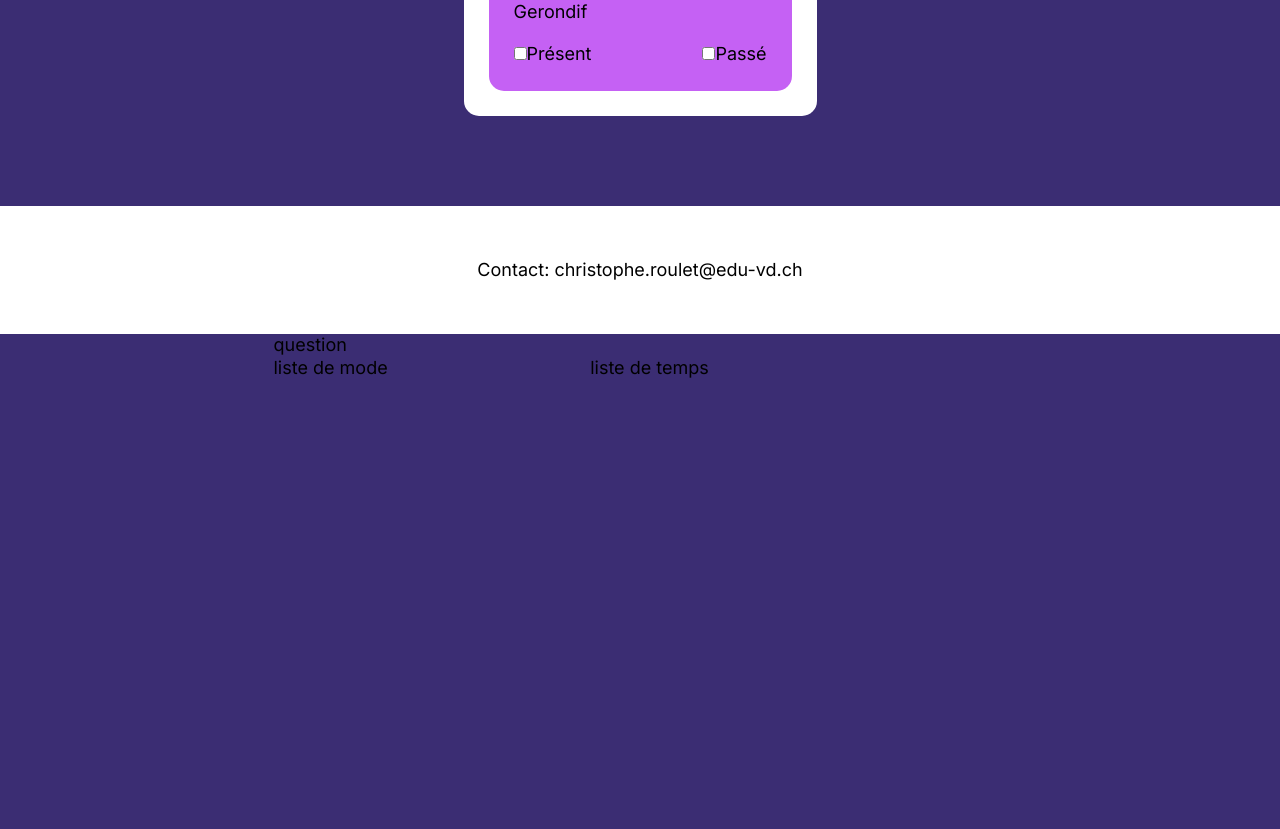
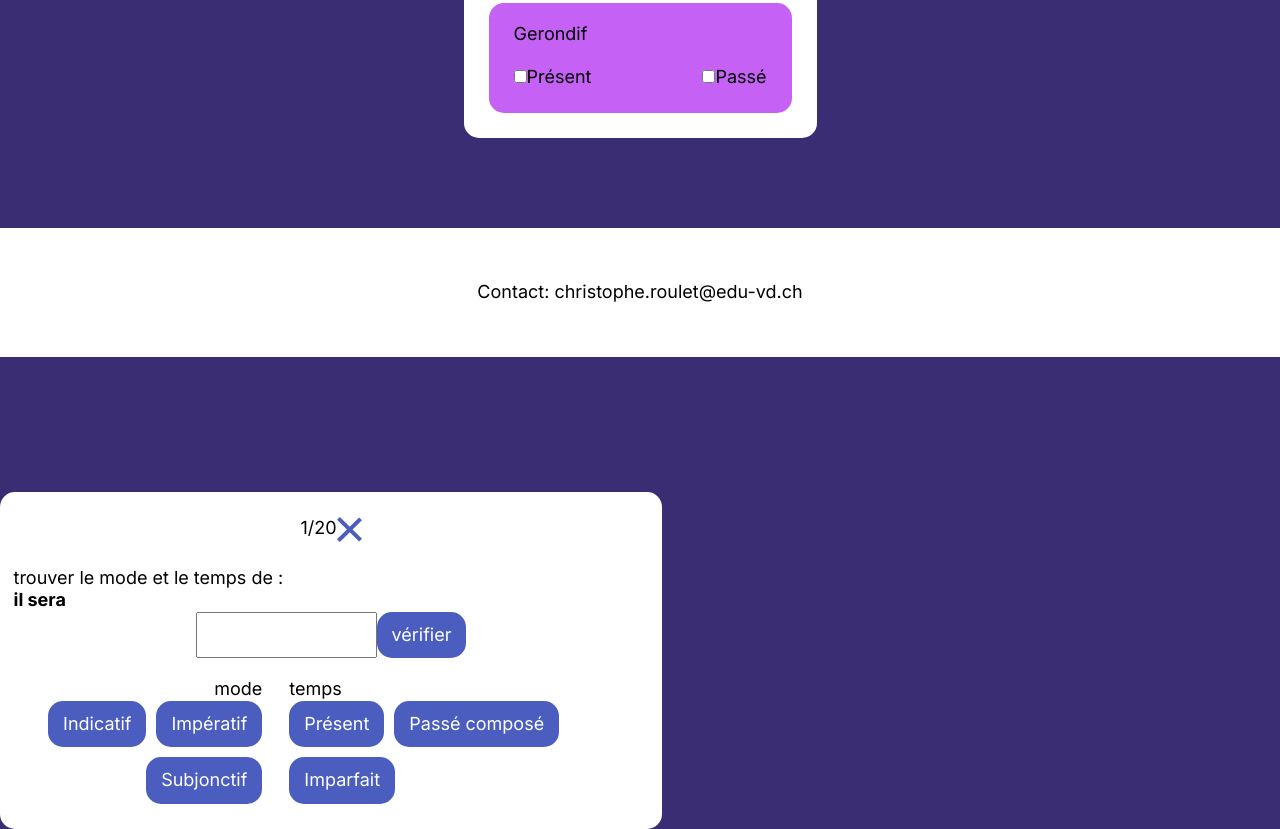
Before and after one commit to titiyocretton/tatitotu-site, a website built with Parcel: page src/index.html in a window 1280 px wide. Shown: the part 1100-1929 px from the top of the page. Before the commit the page ends 1479 px from the top, so only its background shows below. Built offline with nearby package versions, Linux system fonts and the light colour scheme.

Commit message:
apparence global exercice

```diff
--- a/src/index.html
+++ b/src/index.html
@@ -18,7 +18,9 @@
         <div class="row">
           <div class="col-12">
             <div class="l-header-inner">
-              <div class="header-logo">tatitotu</div>
+              <div class="header-logo">
+                <img src="img/logo-tatitotu.svg" alt="tatitotu" />
+              </div>
               <div class="button">Besoin d'aide ?</div>
               <div class="l-space"></div>
               <input type="text" />
@@ -67,6 +69,7 @@
               CIF (FLE) <img src="img/arrow-dropdown.svg" alt="une fleche" />
             </div>
           </div>
+          <div class="menu-dropdown-container">
             <div class="menu-dropdown">
               <p>Tout</p>
               <p>1 verbe au hasard</p>
@@ -132,6 +135,7 @@
               <p>1 verbe au hasard</p>
               <p>3 verbes au hasard</p>
               <p>6 verbes au hasard</p>
+            </div>
           </div>
         </div>
         <div class="col-4">
@@ -268,13 +272,49 @@
       </div>
     </div>
     <footer>Contact: christophe.roulet@edu-vd.ch</footer>
+    <div class="lightbox">
+      <div class="exercice">
         <div class="container">
           <div class="row">
-        <div class="col-8 offset-2">
-          question
+            <div class="exercice-inner">
+              <div class="exercice-container">
+                <div class="exercice-scor">1/20</div>
+                <div class="progress"></div>
+                <div class="exercice-cross">
+                  <img src="img/cross.svg" alt="" />
+                </div>
+              </div>
+              <div class="question">
+                <p>trouver le mode et le temps de :</p>
+                <p><strong>il sera</strong></p>
+              </div>
+              <div class="exercice-container">
+                <input type="text" />
+                <div class="button">vérifier</div>
+              </div>
               <div class="row">
-            <div class="col-5">liste de mode</div>
-            <div class="col-7">liste de temps</div>
+                <div class="col-5">
+                  <div class="exercice-mode">
+                    <p>mode</p>
+                    <div class="exercice-mode-container">
+                      <div class="button">Indicatif</div>
+                      <div class="button">Impératif</div>
+                      <div class="button">Subjonctif</div>
+                    </div>
+                  </div>
+                </div>
+                <div class="col-7">
+                  <div class="exercice-time">
+                    <p>temps</p>
+                    <div class="exercice-time-container">
+                      <div class="button">Présent</div>
+                      <div class="button">Passé composé</div>
+                      <div class="button">Imparfait</div>
+                    </div>
+                  </div>
+                </div>
+              </div>
+            </div>
           </div>
         </div>
       </div>
--- a/src/scss/main.scss
+++ b/src/scss/main.scss
@@ -7,4 +7,8 @@
 @import "modules/label";
 @import "modules/dropdown-button";
 @import "modules/menu-dropdown";
+@import "modules/exercice";
+@import "modules/lightbox";
+@import "modules/exercice-time";
+@import "modules/exercice-mode";
 @import "bootstrap/scss/bootstrap-grid";
--- /dev/null
+++ b/src/scss/modules/_exercice-mode.scss
@@ -0,0 +1,10 @@
+.exercice-mode-container {
+  display: flex;
+  gap: 10px;
+  justify-content: flex-end;
+  flex-wrap: wrap;
+}
+
+.exercice-mode {
+  text-align: right;
+}
--- /dev/null
+++ b/src/scss/modules/_exercice-time.scss
@@ -0,0 +1,5 @@
+.exercice-time-container {
+  display: flex;
+  gap: 10px;
+  flex-wrap: wrap;
+}
--- /dev/null
+++ b/src/scss/modules/_exercice.scss
@@ -0,0 +1,24 @@
+.exercice {
+  width: 662px;
+  position: relative;
+  top: 135px;
+}
+
+.exercice-inner {
+  background: white;
+  border-radius: 15px;
+  padding: 25px;
+}
+
+.exercice-container {
+  display: flex;
+  justify-content: center;
+}
+
+.exercice-container:first-child {
+  padding-bottom: 25px;
+}
+
+.exercice-container:nth-child(3) {
+  padding-bottom: 20px;
+}
--- a/src/scss/modules/_menu-dropdown.scss
+++ b/src/scss/modules/_menu-dropdown.scss
@@ -1,8 +1,11 @@
 .menu-dropdown {
   background: white;
-  position: absolute;
   top: 180px;
   color: var(--primary-color);
+}
+
+.menu-dropdown-container {
+  display: flex;
   display: none;
 }
 
```
Also changed, not shown: src/scss/modules/_lightbox.scss (added, +7 -0 lines), src/img/arrow2.svg (added), src/img/cross.svg (added), src/img/logo-tatitotu.svg (added), 3 other files. Lines whose indentation alone changed are shown as unchanged.
